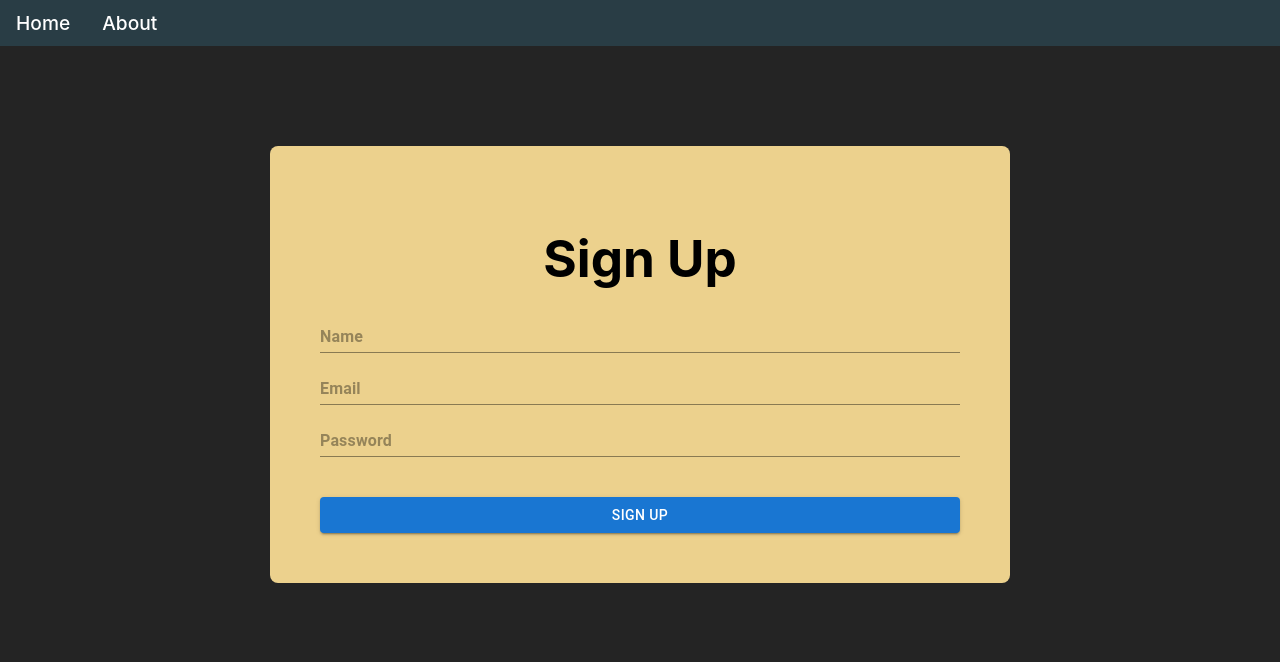
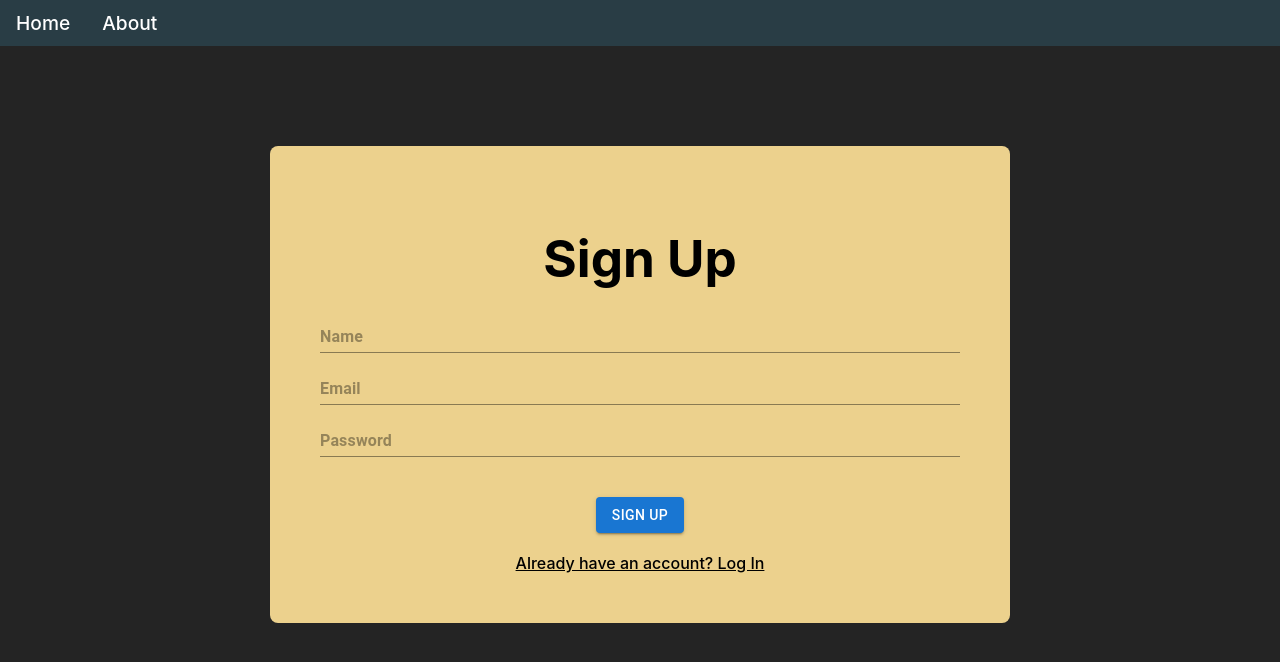
Before and after one commit to abhishek-yelley-sails/moofie, a React (Vite) app: page /signup in a window 1280 px wide. Shown: the top 662 px of the page. Built offline with nearby package versions, Linux system fonts and the light colour scheme.

Commit message:
add: link to login page

```diff
--- a/src/pages/Signup.jsx
+++ b/src/pages/Signup.jsx
@@ -1,6 +1,6 @@
 import { useState } from "react";
 import { Input, Button } from '@mui/material';
-import { Form, useActionData } from "react-router-dom";
+import { Link, Form, useActionData } from "react-router-dom";
 
 export default function Signup() {
     const errors = useActionData();
@@ -32,9 +32,11 @@ export default function Signup() {
                 {errors?.password ? <span style={{color: "red"}}>{errors.password}</span> : <br/>}
 
                 <br/>
-                <Button type="submit" variant="contained">Sign Up</Button>
+                <Button sx={{width: "max-content", alignSelf: "center"}} type="submit" variant="contained">Sign Up</Button>
+                <br />
                 {/* <button type="submit">Sign up</button> */}
             </Form>
+            <Link style={{color: "black", fontWeight: 500}} to="/login">Already have an account? Log In</Link>
         </div>
     );
 }
```
